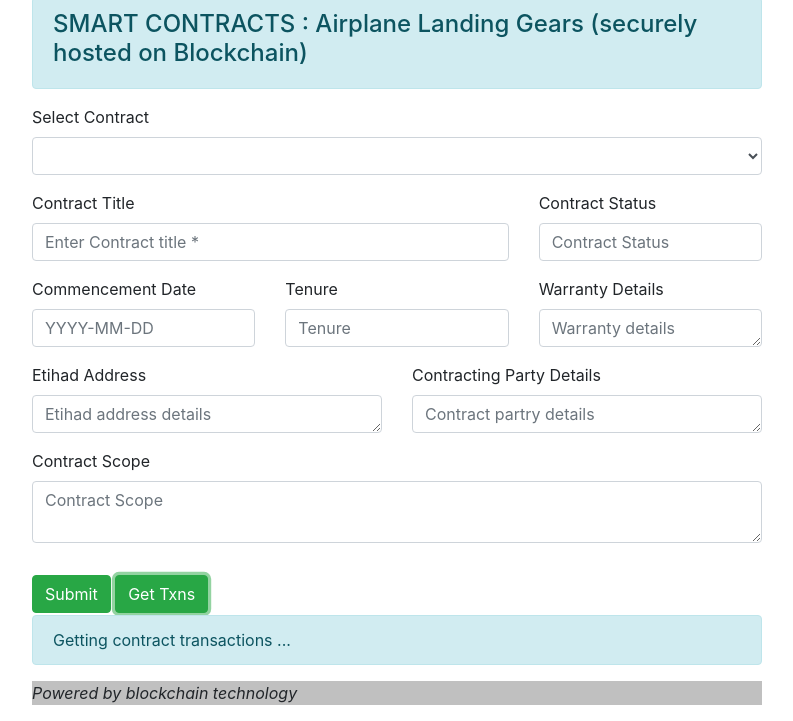
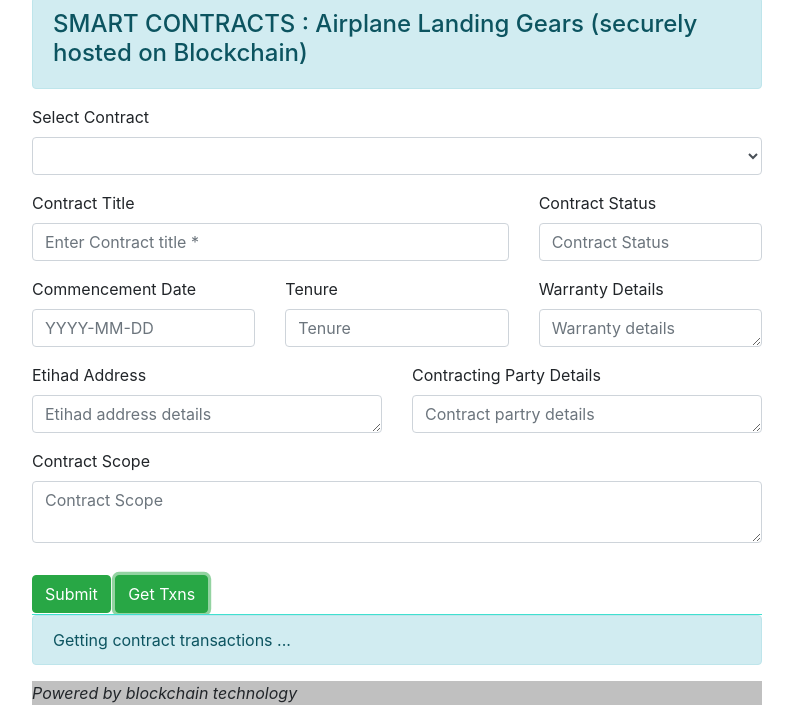
Before and after one commit to bangloreboys/lgc, a website: page public/index.html in a window 1280 px wide. Both pictures are taken after a click on the button "Get Txns". Shown: the part 157-878 px from the top of the page, without its empty margins (53-846 px from the left). Drawn offline with nearby package versions, Linux system fonts and the light colour scheme; no server answers.

Commit message:
fixed the blocks visibility issue.

```diff
--- a/public/index.html
+++ b/public/index.html
@@ -118,7 +118,7 @@
 				$("#txnpanel").empty();
 
 				// <a type="button" class="btn btn-primary" title="Tooltip1"  target="_blank"  href="https://rinkeby.etherscan.io/tx/0x7d742703512ac32839fa3f3a01333ad361f7839e18b4491fe0b2b34b081504cf">Txn3 </a>
-				var butString1 = "<a type='button' class='badge badge-pill badge-secondary' data-toggle='tooltip' title='";
+				var butString1 = "<a type='button' class='badge badge-pill badge-secondary' style='color:blue' data-toggle='tooltip' title='";
 				var butString3 = " target='_blank'  href='https://rinkeby.etherscan.io/tx/";
 
 				$("#msgpanel").append(" Getting contract transactions ...");
@@ -281,7 +281,7 @@
 						</div>
 
 						<div id=class="row">
-							<div id="txnpanel" class="col-md-12">
+							<div id="txnpanel" class="col-md-12" style="background-color:turquoise;">
 
 							</div>
 						</div>
```
Also changed, not shown: public/index1.html (+2 -2 lines).
